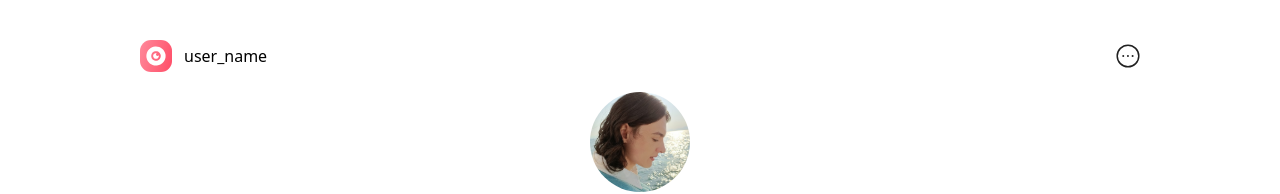
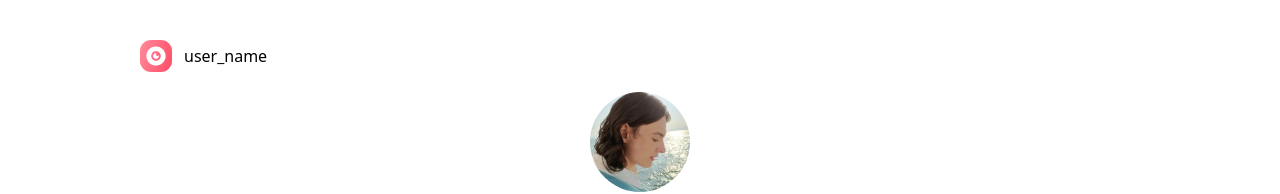
Before and after one commit to bebzbzbz/Sparkle-App, a React (Vite) app: page /profile in a window 1280 px wide. Shown: the top 194 px of the page. Built offline with nearby package versions, Linux system fonts and the light colour scheme.

Commit message:
header expand

```diff
--- a/src/components/Header/Header.tsx
+++ b/src/components/Header/Header.tsx
@@ -1,21 +1,29 @@
+import { useNavigate } from "react-router-dom";
+
 interface HeaderProps {
     headerTitle: string,
     imgLeft: string,
-    leftAction?: () => {},
-    imgRight?: string,
-    rightAction?: () => {}
+    leftLinkDestination?: () => {},
+    imgRight1?: string,
+    rightAction1?: () => {}
+    imgRight2?: string,
+    rightAction2?: () => {}
+    imgRight3?: string,
+    rightAction3?: () => {}
 }
 
-const Header = ({headerTitle, imgLeft, leftAction, imgRight, rightAction} : HeaderProps) => {
+const Header = ({headerTitle, imgLeft, leftLinkDestination, imgRight1, imgRight2, imgRight3, rightAction1, rightAction2, rightAction3} : HeaderProps) => {
+    const navigate = useNavigate();
+
     return (
         <header
             className="flex justify-between px-20">
             <h1
-                className={`flex items-center gap-3 ${rightAction && "cursor-pointer"}`}
+                className={`flex items-center gap-3 ${leftLinkDestination && "cursor-pointer"}`}
                 onClick={() => {
                     // wenn eine aktion übergeben wurde, wird diese auslöst, ansonsten geschieht nichts
-                    if(!!leftAction) {
-                        leftAction
+                    if(!!leftLinkDestination) {
+                        navigate(`/${leftLinkDestination}`)
                     }
                 }}>
                 <img
@@ -24,17 +32,39 @@ const Header = ({headerTitle, imgLeft, leftAction, imgRight, rightAction} : Head
                     className="h-8"/>
                 {headerTitle}
             </h1>
-            {imgRight &&
-            <img
-            src={`/svg/${imgRight}.svg`}
-            alt="Likes"
-            className={`${leftAction && "cursor-pointer"}`}
-            onClick={() => {
-                if(!!rightAction) {
-                    rightAction
-                }
-            }}/>}
-
+            <div
+                className="flex gap-5">
+                {imgRight1 &&
+                <img
+                src={`/svg/${imgRight1}.svg`}
+                alt="Likes"
+                className={`${rightAction1 && "cursor-pointer"}`}
+                onClick={() => {
+                    if(!!rightAction1) {
+                        rightAction1
+                    }
+                }}/>}
+                {imgRight2 &&
+                <img
+                src={`/svg/${imgRight2}.svg`}
+                alt="Likes"
+                className={`${rightAction2 && "cursor-pointer"}`}
+                onClick={() => {
+                    if(!!rightAction2) {
+                        rightAction2
+                    }
+                }}/>}
+                {imgRight3 &&
+                <img
+                src={`/svg/${imgRight3}.svg`}
+                alt="Likes"
+                className={`${rightAction3 && "cursor-pointer"}`}
+                onClick={() => {
+                    if(!!rightAction3) {
+                        rightAction3
+                    }
+                }}/>}
+            </div>
         </header>
     );
 }
--- a/src/pages/EditProfile/EditProfile.tsx
+++ b/src/pages/EditProfile/EditProfile.tsx
@@ -13,7 +13,6 @@ const EditProfile = () => {
                 imgLeft="arrow-back"/>
             <section
                 className="flex flex-col gap-3 items-center" >
-
                 <form
                     onSubmit={editHandler}
                     className="flex flex-col gap-5 items-center w-3/4">
```
